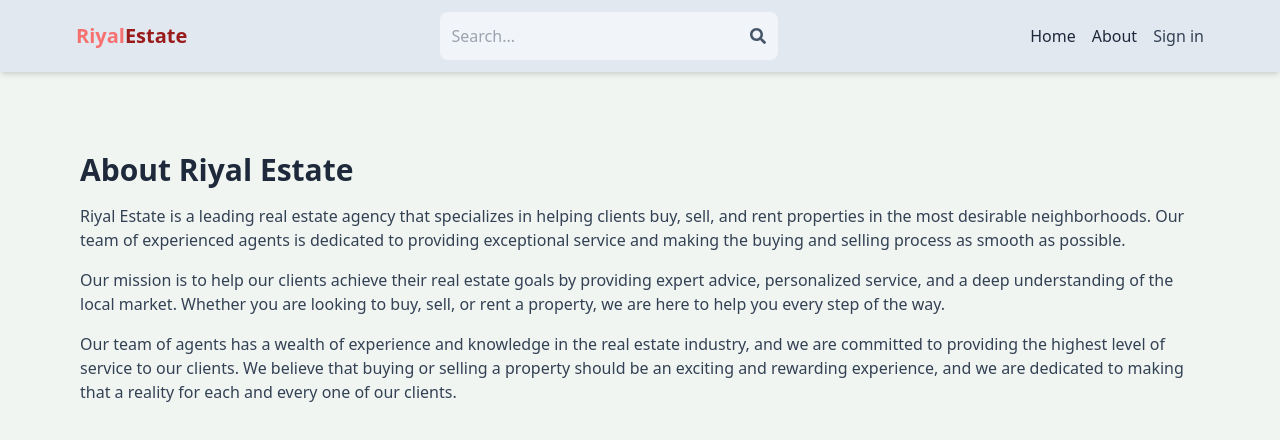
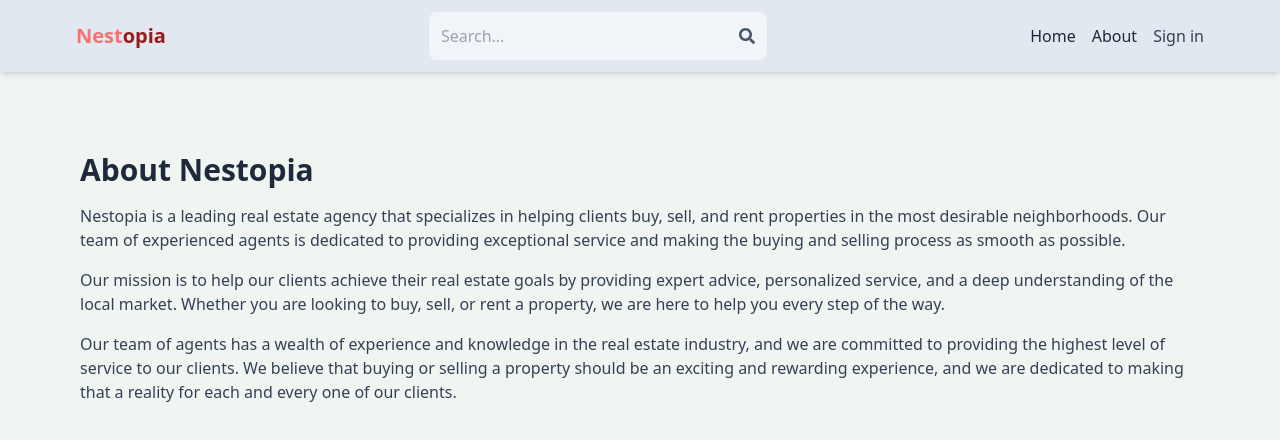
Before and after one commit to rishirohilla/estate-project-rishi, a React (Vite) app in the folder client/: page /about in a window 1280 px wide. Shown: the top 440 px of the page. Built offline with nearby package versions, Linux system fonts and the light colour scheme.

Commit message:
Updated name and Contact

```diff
--- a/client/src/components/Contact.jsx
+++ b/client/src/components/Contact.jsx
@@ -4,8 +4,6 @@ import { Link } from 'react-router-dom';
 export default function Contact({ listing }) {
   const [landlord, setLandlord] = useState(null);
   const [message, setMessage] = useState('');
-  const [error, setError] = useState(null); // Add state for error handling
-
   const onChange = (e) => {
     setMessage(e.target.value);
   };
@@ -17,28 +15,18 @@ export default function Contact({ listing }) {
         const data = await res.json();
         setLandlord(data);
       } catch (error) {
-        setError(error); // Set error state if fetch fails
-        console.error(error); // Log the error
+        console.log(error);
       }
     };
     fetchLandlord();
   }, [listing.userRef]);
-
-  // Check if error occurred and render error message
-  if (error) {
-    return <p>Error: {error.message}</p>;
-  }
-
-  // Check if landlord data is not fetched yet
-  if (!landlord) {
-    return <p>Loading...</p>;
-  }
-
-  // Render contact form if landlord data is fetched successfully
   return (
+    <>
+      {landlord && (
         <div className='flex flex-col gap-2'>
           <p>
-        Contact <span className='font-semibold'>{landlord.username}</span> for{' '}
+            Contact <span className='font-semibold'>{landlord.username}</span>{' '}
+            for{' '}
             <span className='font-semibold'>{listing.name.toLowerCase()}</span>
           </p>
           <textarea
@@ -58,5 +46,7 @@ export default function Contact({ listing }) {
             Send Message
           </Link>
         </div>
+      )}
+    </>
   );
 }
--- a/client/src/components/Header.jsx
+++ b/client/src/components/Header.jsx
@@ -28,8 +28,8 @@ export default function Header() {
       <div className="flex justify-between items-center max-w-6xl mx-auto p-3">
         <Link to="/">
           <h1 className="font-bold text-sm sm:text-xl flex flex-wrap">
-            <span className="text-red-400">Riyal</span>
-            <span className="text-red-800">Estate</span>
+            <span className="text-red-400">Nest</span>
+            <span className="text-red-800">opia</span>
           </h1>
         </Link>
         <form onSubmit={handleSubmit} className="bg-slate-100 p-3 rounded-lg flex items-center w-[30%] justify-between">
--- a/client/src/pages/About.jsx
+++ b/client/src/pages/About.jsx
@@ -3,8 +3,8 @@ import React from 'react'
 export default function About() {
   return (
     <div className='py-20 px-4 max-w-6xl mx-auto'>
-      <h1 className='text-3xl font-bold mb-4 text-slate-800'>About Riyal Estate</h1>
-      <p className='mb-4 text-slate-700'>Riyal Estate is a leading real estate agency that specializes in helping clients buy, sell, and rent properties in the most desirable neighborhoods. Our team of experienced agents is dedicated to providing exceptional service and making the buying and selling process as smooth as possible.</p>
+      <h1 className='text-3xl font-bold mb-4 text-slate-800'>About Nestopia</h1>
+      <p className='mb-4 text-slate-700'>Nestopia is a leading real estate agency that specializes in helping clients buy, sell, and rent properties in the most desirable neighborhoods. Our team of experienced agents is dedicated to providing exceptional service and making the buying and selling process as smooth as possible.</p>
       <p className='mb-4 text-slate-700'>
       Our mission is to help our clients achieve their real estate goals by providing expert advice, personalized service, and a deep understanding of the local market. Whether you are looking to buy, sell, or rent a property, we are here to help you every step of the way.
       </p>
--- a/client/src/pages/Listing.jsx
+++ b/client/src/pages/Listing.jsx
@@ -14,8 +14,9 @@ import {
   FaParking,
   FaShare,
 } from 'react-icons/fa';
-import Contact from '../components/Contact.jsx';
+import Contact from '../components/Contact';
 
+// https://sabe.io/blog/javascript-format-numbers-commas#:~:text=The%20best%20way%20to%20format,format%20the%20number%20with%20commas.
 
 export default function Listing() {
   SwiperCore.use([Navigation]);
@@ -48,9 +49,7 @@ export default function Listing() {
     };
     fetchListing();
   }, [params.listingId]);
-//   console.log(listing.userRef);
-//   console.log(currentUser._id );
-//   console.log(error);
+
   return (
     <main>
       {loading && <p className='text-center my-7 text-2xl'>Loading...</p>}
@@ -137,7 +136,7 @@ export default function Listing() {
                 {listing.furnished ? 'Furnished' : 'Unfurnished'}
               </li>
             </ul>
-            {currentUser && listing.userRef == currentUser._id && !contact && (
+            {currentUser && listing.userRef !== currentUser._id && !contact && (
               <button
                 onClick={() => setContact(true)}
                 className='bg-slate-700 text-white rounded-lg uppercase hover:opacity-95 p-3'
```
Lines whose indentation alone changed are shown as unchanged.
